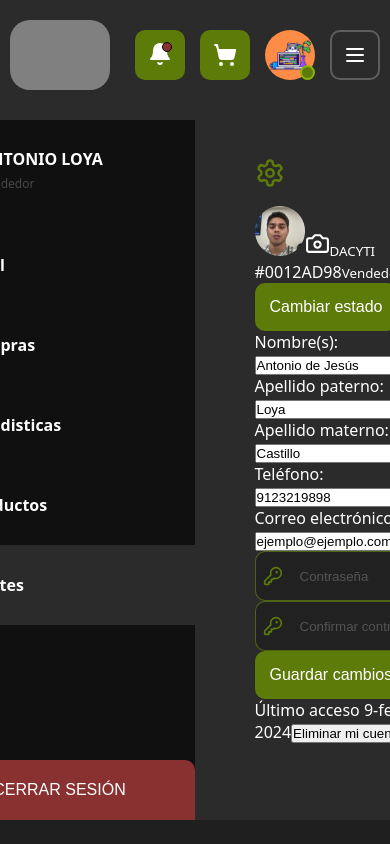
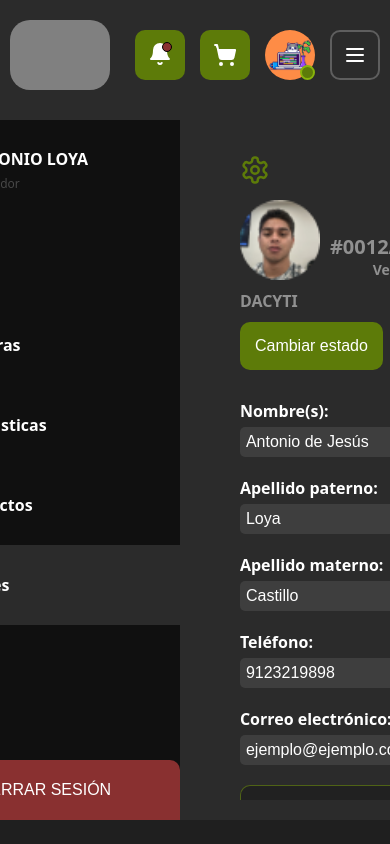
Before and after one commit to adrianhdez2/choco-market, a React (Vite) app: page /user/settings in a window 390 px wide. Shown: the top 844 px of the page. Built offline with nearby package versions, Linux system fonts and the light colour scheme.

Commit message:
Styles for settings page

```diff
--- a/src/styles/index.css
+++ b/src/styles/index.css
@@ -1835,7 +1835,7 @@ input[type="number"]::-webkit-outer-spin-button {
 /* USER - ORDERS */
 
 .card_orders,
-.card_orders_more  {
+.card_orders_more {
     width: 100%;
     max-width: 170px;
     height: 100px;
@@ -1930,14 +1930,237 @@ input[type="number"]::-webkit-outer-spin-button {
     color: var(--white-23);
 }
 
-.card_orders_more .ver{
+.card_orders_more .ver {
     color: var(--primary);
     font-weight: bold;
     font-size: 16px;
 }
-.card_orders_more .mas{
+
+.card_orders_more .mas {
     font-size: 16px;
     font-weight: bold;
+}
+
+/* USER - EDITAR */
+
+.settings_container {
+    width: 100%;
+    height: 100%;
+    display: flex;
+    flex-direction: column;
+    align-items: center;
+    justify-content: space-between;
+    overflow-y: auto;
+}
+
+.settings_container_top {
+    width: 100%;
+    height: 90%;
+    display: flex;
+    align-items: center;
+    justify-content: space-between;
+    flex-direction: column;
+}
+
+.settings_container_top_info {
+    width: 100%;
+    height: 30%;
+    display: flex;
+    align-items: center;
+    justify-content: space-between;
+}
+
+.settings_container_top_info_user {
+    width: 50%;
+    height: 100%;
+    display: flex;
+    align-items: start;
+    justify-content: start;
+}
+
+.settings_img_user_container {
+    width: 25%;
+    height: 100%;
+    display: flex;
+    flex-direction: column;
+    align-items: start;
+    justify-content: center;
+    row-gap: 10px;
+}
+
+.settings_details_user_container {
+    width: 75%;
+    height: 100%;
+    display: flex;
+    flex-direction: column;
+    align-items: start;
+    justify-content: center;
+    color: var(--white-48);
+    padding: 0 10px;
+}
+
+.img_user {
+    width: 80px;
+    height: 80px;
+    display: flex;
+    align-items: center;
+    justify-content: center;
+    position: relative;
+    border-radius: 100%;
+    cursor: pointer;
+    transition: all .3s ease-in-out;
+}
+
+.settings_img_user {
+    width: 100%;
+    height: 100%;
+}
+
+.img_user:hover .hover_cam {
+    display: flex;
+}
+
+.hover_cam {
+    position: absolute;
+    top: 0;
+    left: 0;
+    width: 100%;
+    height: 100%;
+    border-radius: 100%;
+    display: none;
+    align-items: center;
+    justify-content: center;
+    background-color: var(--black-50);
+    transition: all .3s ease-in-out;
+}
+
+.icon_hover_cam {
+    stroke: var(--gray-secondary);
+}
+
+.settings_img_user_div {
+    font-size: 16px;
+    font-weight: bold;
+    color: var(--white-48);
+}
+
+.settings_user_id {
+    font-size: 20px;
+    font-weight: bold;
+}
+
+.settings_user_type {
+    font-size: 14px;
+    font-weight: bold;
+}
+
+.settings_container_top_info_state {
+    width: 50%;
+    height: 100%;
+    align-items: start;
+    justify-content: end;
+    display: flex;
+}
+
+.settings_container_top_changes {
+    width: 100%;
+    height: 55%;
+    display: flex;
+    flex-direction: column;
+    align-items: start;
+    justify-content: space-evenly;
+}
+
+.settings_container_inputs {
+    width: 100%;
+    height: auto;
+    display: flex;
+    align-items: center;
+    justify-content: start;
+    column-gap: 10px;
+    padding-top: 10px;
+}
+
+.settings_input_label {
+    font-size: 16px;
+    font-weight: 700;
+}
+
+.settings_input {
+    width: 200px;
+    font-size: 16px;
+    background-color: transparent;
+    border: 1px solid transparent;
+    outline: none;
+    padding: 5px;
+    margin: 0;
+    color: var(--white);
+    border-radius: 5px;
+    transition: all .3s ease-in-out;
+    background-color: var(--white-08);
+}
+
+.settings_input:focus:not(:read-only) {
+    border: 1px solid var(--secondary);
+}
+
+.settings_input_icon {
+    stroke: var(--white-48);
+    cursor: pointer;
+    transition: all .3s ease-in-out;
+}
+
+.settings_input_icon:hover {
+    stroke: var(--white);
+}
+
+.settings_container_top_password {
+    width: 100%;
+    height: 15%;
+    display: flex;
+    align-items: center;
+    justify-content: start;
+    column-gap: 10px;
+}
+
+.settings_container_bottom {
+    width: 100%;
+    height: 10%;
+    display: flex;
+    align-items: end;
+    justify-content: space-between;
+}
+
+.settings_date {
+    color: var(--white-23);
+    font-size: 14px;
+}
+
+.settings_container_bottom button {
+    padding: 8px 20px;
+    border-radius: 10px;
+    border: none;
+    outline: none;
+    background-color: var(--background-log-out);
+    color: var(--white);
+    cursor: pointer;
+    transition: all .3s ease-in-out;
+    font-size: 14px;
+}
+
+.settings_container_bottom button:hover,
+.settings_container_bottom button :active {
+    background-color: var(--background-log-out-hover);
+}
+
+.settings_container_top_password .btn_primary {
+    background-color: var(--primary-50);
+}
+
+.settings_container_top_password .btn_primary:not(:disabled):hover,
+.settings_container_top_password .btn_primary:not(:disabled):active {
+    background-color: var(--primary-80);
+    cursor: pointer;
 }
 
 /* FOOTER */
@@ -2062,6 +2285,82 @@ input[type="number"]::-webkit-outer-spin-button {
         justify-content: start;
     }
 
+    .settings_container {
+        justify-content: start;
+    }
+
+    .settings_container_top {
+        height: auto;
+    }
+
+    .settings_container_top_info {
+        flex-direction: column;
+        height: 100%;
+        justify-content: center;
+    }
+
+    .settings_container_top_info_state {
+        justify-content: start;
+        margin-top: 10px;
+    }
+
+    .settings_container_top_info_user,
+    .settings_container_top_info_state {
+        width: 100%;
+    }
+
+    .settings_container_top_changes {
+        margin-top: 20px;
+        height: 100%;
+        row-gap: 10px;
+    }
+
+    .settings_container_inputs {
+        flex-direction: column;
+        align-items: start;
+    }
+
+    .settings_input_label {
+        margin-bottom: 5px;
+    }
+
+    .settings_input {
+        max-width: 340px;
+        width: 100%;
+    }
+
+    .settings_container_top_password {
+        height: 100%;
+        flex-direction: column;
+        align-items: start;
+        row-gap: 10px;
+        margin-top: 20px;
+        justify-content: start;
+        margin-top: 20px;
+    }
+
+    .settings_container_bottom button {
+        padding: 15px;
+    }
+
+    .settings_img_user_container,
+    .settings_details_user_container {
+        width: 50%;
+    }
+
+    .settings_details_user_container {
+        align-items: end;
+    }
+
+    .settings_container_bottom {
+        height: auto;
+        flex-direction: column-reverse;
+        justify-content: center;
+        align-items: start;
+        margin-top: 20px;
+        row-gap: 10px;
+    }
+
     .addProduct_container_top_left,
     .addProduct_container_top_right {
         width: 100%;
--- a/src/styles/variables.css
+++ b/src/styles/variables.css
@@ -6,6 +6,7 @@
     --primary: #5D7B09;
     --primary-hover: #6a8e08;
     --primary-50: rgb(93, 123, 9, 0.5);
+    --primary-80: rgb(93, 123, 9, 0.8);
 
     --secondary: #88B40B;
     --secondary-45: rgba(136, 180, 11, .45);
```
